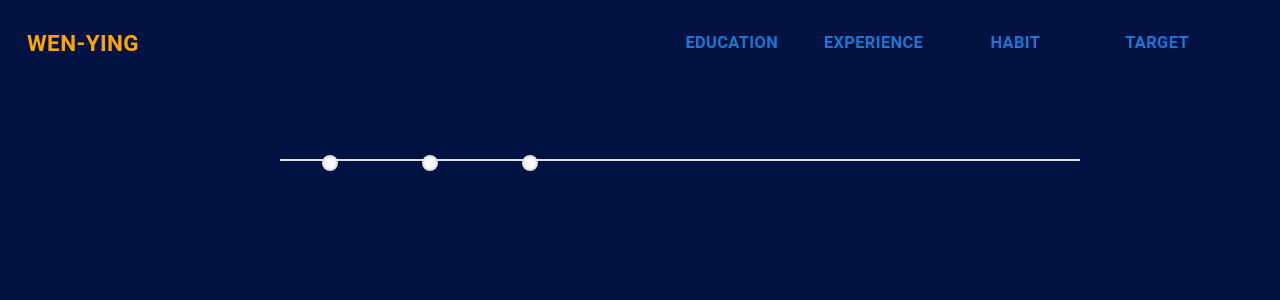
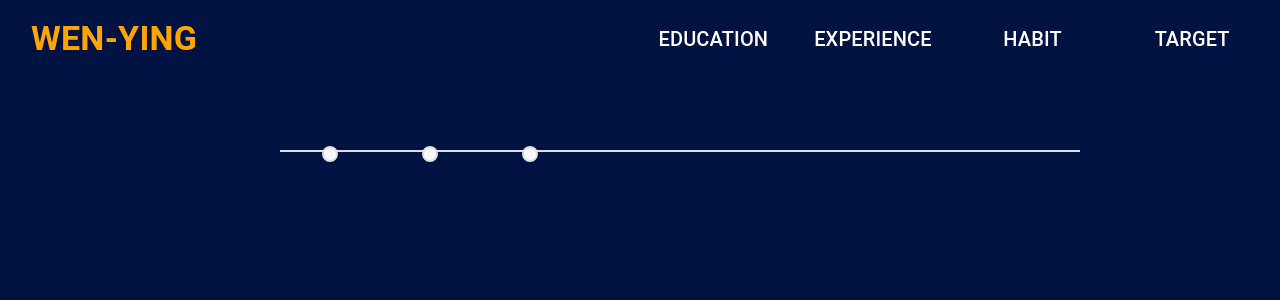
Before and after one commit to ismeleft/Frontend-report, a React (Vite) app: page /target in a window 1280 px wide. Shown: the top 300 px of the page. Built offline with nearby package versions, Linux system fonts and the light colour scheme; a web font is replaced by a local one.

Commit message:
style: adjust hamburger menu

```diff
--- a/src/components/Nav/Nav.jsx
+++ b/src/components/Nav/Nav.jsx
@@ -8,8 +8,37 @@ import {
   useTheme,
   useMediaQuery,
   Box,
+  Typography,
 } from "@mui/material";
 import MenuIcon from "@mui/icons-material/Menu";
+import { styled } from "@mui/material/styles";
+
+const CustomMenu = styled(Menu)({
+  "& .MuiPaper-root": {
+    backgroundColor: "#1A1A1A",
+    color: "#FFFFFF",
+    boxShadow: "0px 4px 20px rgba(0, 0, 0, 0.2)",
+    animation: "fadeIn 0.3s ease-in-out",
+  },
+  "@keyframes fadeIn": {
+    "0%": {
+      opacity: 0,
+      transform: "translateY(-20px)",
+    },
+    "100%": {
+      opacity: 1,
+      transform: "translateY(0)",
+    },
+  },
+});
+
+const CustomMenuItem = styled(MenuItem)({
+  "&:hover": {
+    backgroundColor: "#FFA500",
+    color: "#FFFFFF",
+    transition: "background-color 0.3s, color 0.3s",
+  },
+});
 
 export default function Nav() {
   const theme = useTheme();
@@ -32,31 +61,29 @@ export default function Nav() {
   ];
 
   return (
-    <Stack
-      direction="row"
-      justifyContent="space-between"
-      alignItems="center"
-      px={2}
-      py={2}
-      //   sx={{ width: "100%" }}
-    >
+    <Box sx={{ padding: "10px 20px" }}>
+      <Stack direction="row" justifyContent="space-between" alignItems="center">
         <Button size="large" sx={{ textAlign: "left" }}>
-        <a href="/" style={{ textDecoration: "none", color: "inherit" }}>
-          <h2 style={{ color: "#FFA500" }}>WEN-YING</h2>
+          <a href="/" style={{ textDecoration: "none", color: "#FFA500" }}>
+            <Typography variant="h4" sx={{ fontWeight: "bold" }}>
+              WEN-YING
+            </Typography>
           </a>
         </Button>
         {isMobile ? (
-        <Box>
+          <Box
+            sx={{ display: "flex", justifyContent: "flex-end", flexGrow: 1 }}
+          >
             <IconButton
               size="large"
-            edge="start"
+              edge="end"
               color="inherit"
               aria-label="menu"
               onClick={handleMenu}
             >
               <MenuIcon sx={{ color: "#FFA500" }} />
             </IconButton>
-          <Menu
+            <CustomMenu
               id="menu-appbar"
               anchorEl={anchorEl}
               anchorOrigin={{
@@ -72,31 +99,47 @@ export default function Nav() {
               onClose={handleClose}
             >
               {menuItems.map((item) => (
-              <MenuItem key={item.label} onClick={handleClose}>
+                <CustomMenuItem key={item.label} onClick={handleClose}>
                   <a
                     href={item.href}
                     style={{ textDecoration: "none", color: "inherit" }}
                   >
                     {item.label}
                   </a>
-              </MenuItem>
+                </CustomMenuItem>
               ))}
-          </Menu>
+            </CustomMenu>
           </Box>
         ) : (
-        <Stack direction="row" spacing={1} px={5} alignItems="center">
+          <Stack direction="row" spacing={3} alignItems="center">
             {menuItems.map((item) => (
-            <Button key={item.label}>
+              <Button
+                key={item.label}
+                sx={{
+                  "&:hover": {
+                    backgroundColor: "transparent", // 取消 hover 背景
+                  },
+                }}
+              >
                 <a
                   href={item.href}
-                style={{ textDecoration: "none", color: "inherit" }}
+                  style={{ textDecoration: "none", color: "#FFFFFF" }}
                 >
-                <h3>{item.label}</h3>
+                  <Typography
+                    variant="h6"
+                    sx={{
+                      fontWeight: "medium",
+                      "&:hover": { color: "#FFA500" }, // 字體 hover 效果
+                    }}
+                  >
+                    {item.label}
+                  </Typography>
                 </a>
               </Button>
             ))}
           </Stack>
         )}
       </Stack>
+    </Box>
   );
 }
```
Lines whose indentation alone changed are shown as unchanged.
